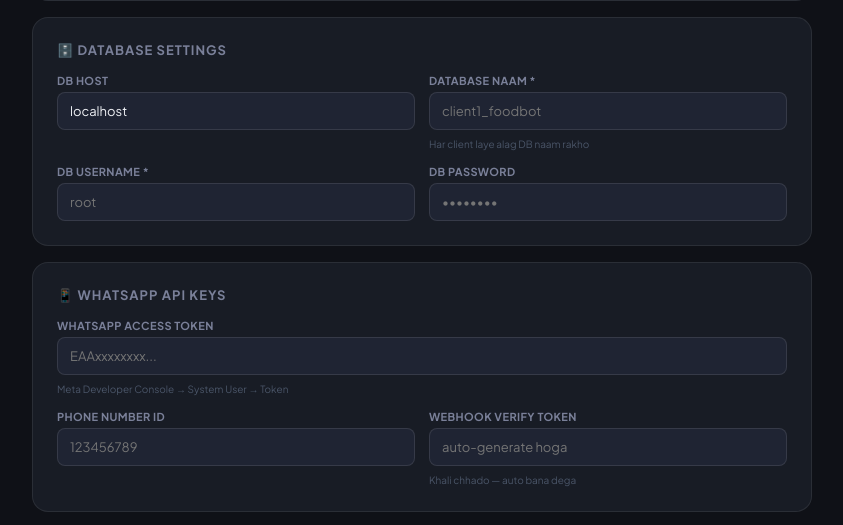
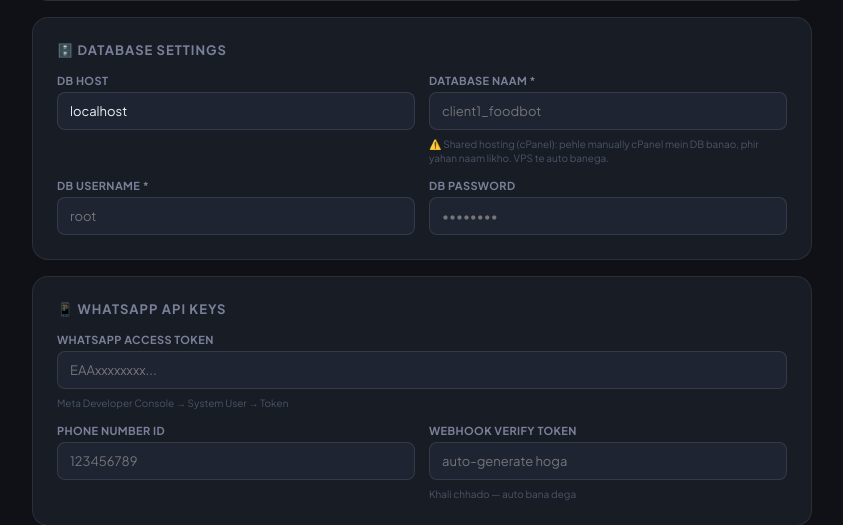
Before and after one commit to deepmoga/Whatsapp-Food-Order-System, a PHP site: page /installer.php in a window 1280 px wide. Shown: the part 578-1103 px from the top of the page, without its empty margins (218-1061 px from the left). Run offline with PHP 8.4, Linux system fonts and the light colour scheme.

Commit message:
Installer: handle shared hosting DB permission, better error messages

```diff
--- a/installer.php
+++ b/installer.php
@@ -58,13 +58,22 @@ if ($_SERVER['REQUEST_METHOD'] === 'POST' && isset($_POST['install'])) {
     }
 
     if (!$errors) {
-        // ---- Create Database ----
+        // ---- Create Database (VPS/root wale laye auto, shared hosting te pehle manually banao) ----
         try {
             $testPdo->exec("CREATE DATABASE IF NOT EXISTS `{$dbName}` CHARACTER SET utf8mb4 COLLATE utf8mb4_unicode_ci");
-            $testPdo->exec("USE `{$dbName}`");
-            $log[] = "✅ Database '{$dbName}' ready";
+            $log[] = "✅ Database '{$dbName}' create/ready ho gaya (auto)";
         } catch (Exception $e) {
-            $errors[] = "Database create fail: " . $e->getMessage();
+            // Shared hosting pe CREATE DATABASE permission nahi hundi — try to use existing DB
+            $log[] = "⚠️ Database auto-create nahi hua (shared hosting) — existing DB use karda...";
+        }
+        // Try connecting to the DB directly (whether auto-created or manually created)
+        try {
+            $testPdo2 = new PDO("mysql:host={$dbHost};dbname={$dbName};charset=utf8mb4", $dbUser, $dbPass, [
+                PDO::ATTR_ERRMODE => PDO::ERRMODE_EXCEPTION
+            ]);
+            $log[] = "✅ Database '{$dbName}' connected";
+        } catch (Exception $e) {
+            $errors[] = "Database '{$dbName}' connect nahi hua. cPanel mein pehle manually banao phir dobara try karo. Error: " . $e->getMessage();
         }
     }
 
@@ -376,7 +385,7 @@ input:focus{border-color:#1db954}
     <div class="field">
       <label>DATABASE NAAM *</label>
       <input type="text" name="db_name" placeholder="client1_foodbot" value="<?= htmlspecialchars($_POST['db_name'] ?? '') ?>" required>
-      <div class="hint">Har client laye alag DB naam rakho</div>
+      <div class="hint">⚠️ Shared hosting (cPanel): pehle manually cPanel mein DB banao, phir yahan naam likho. VPS te auto banega.</div>
     </div>
     <div class="field">
       <label>DB USERNAME *</label>
```
